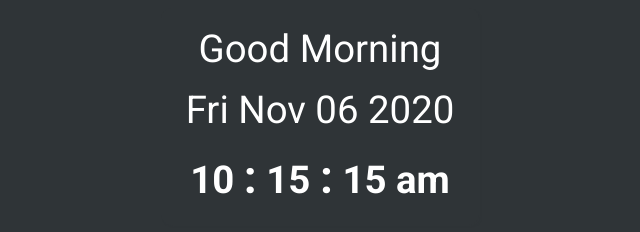
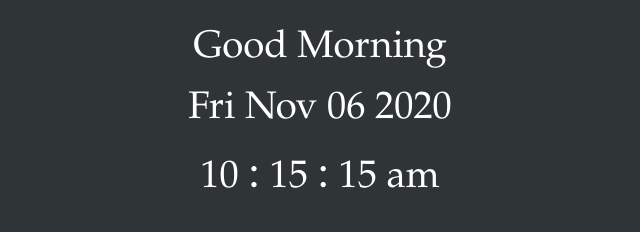
Before and after one commit to FTCHRN/Notion, a plain HTML site: page index.html in a window 1280 px wide. Shown: the whole page, without its empty margins (320-960 px from the left). Drawn offline with Linux system fonts and the light colour scheme.

Commit message:
Update index.html

```diff
--- a/index.html
+++ b/index.html
@@ -51,8 +51,8 @@ h1 {
 
 .clock {
     display: inline-block;
-    font-family: 'Roboto', sans-serif;
-    font-weight: bold;
+    font-family: 'Palatino', sans-serif;
+    font-weight: normal;
     font-size: 2.4em;
     /* padding-left: 20px; */
 }
@@ -72,14 +72,14 @@ h1 {
     min-width: 162px;
     /* padding-right: 30px; */
     /* border-right: 2px solid #295C7B; */
-    font-family: 'Roboto', sans-serif;
+    font-family: 'Palatino', sans-serif;
     font-size: 2.4em;
 }
 .greet{
 
     min-width: 162px;
     /* padding-right: 30px; */
-    font-family: 'Roboto', sans-serif;
+    font-family: 'Palatino', sans-serif;
     font-size: 2.4em;
 }
 
```
